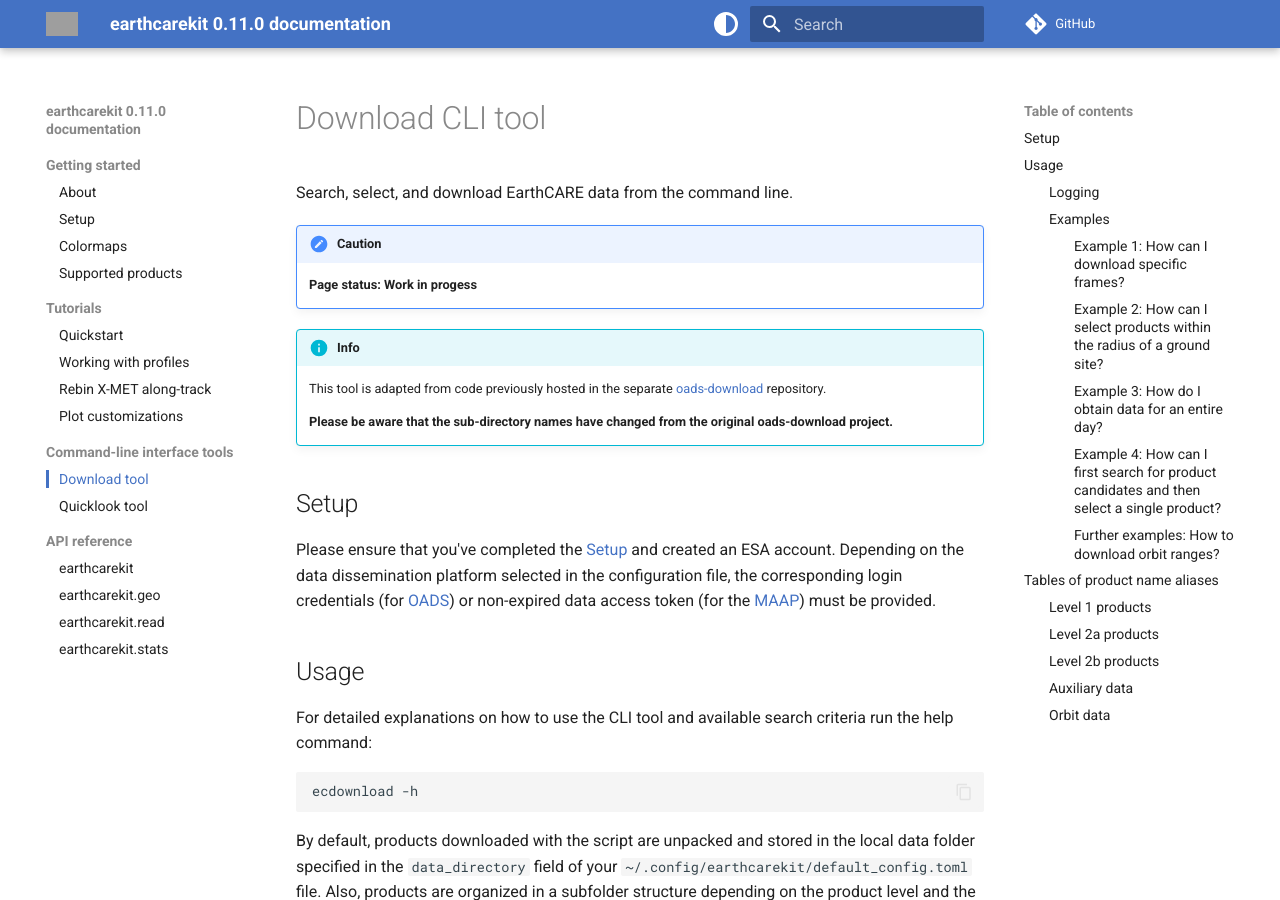
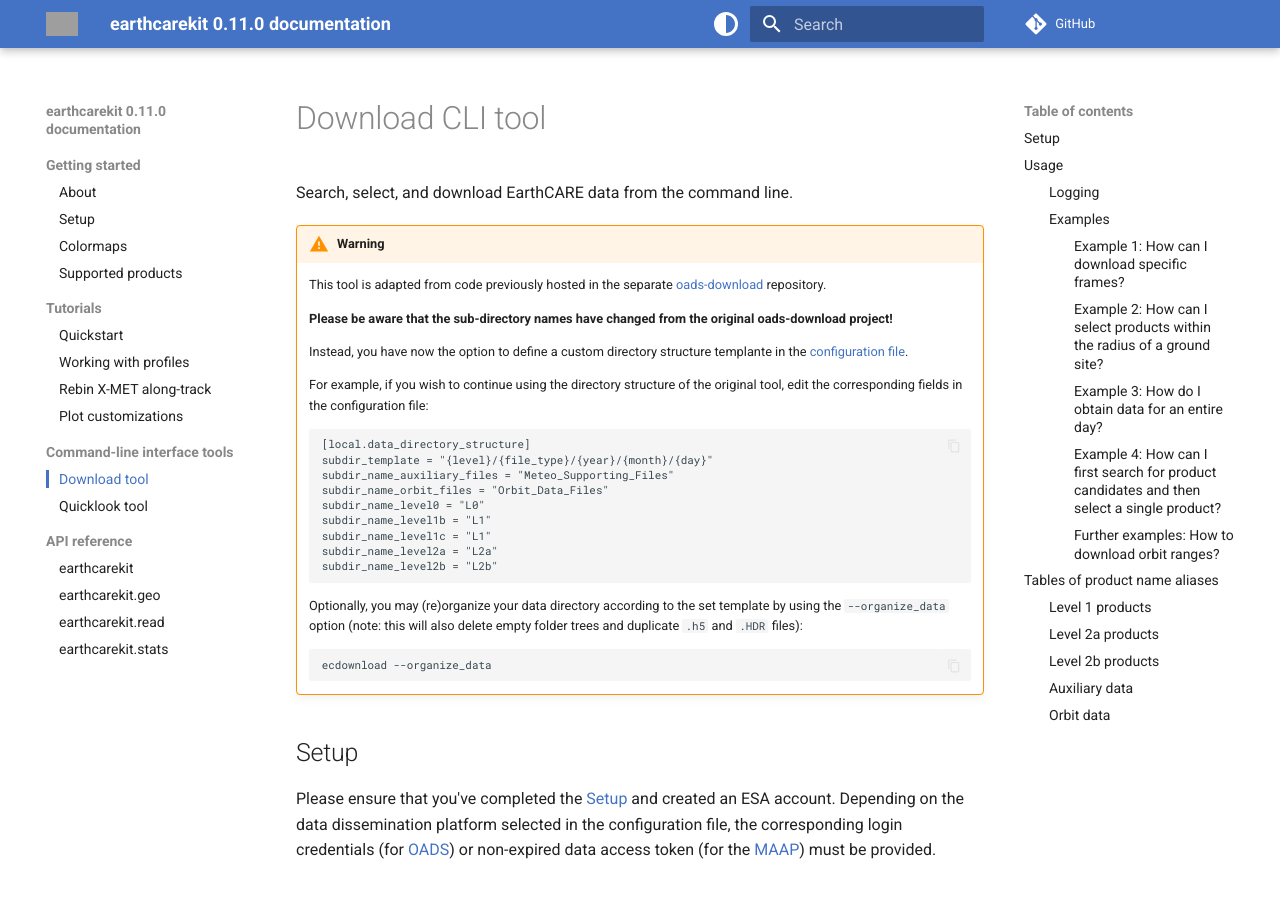
Before and after one commit to TROPOS-RSD/earthcarekit, an MkDocs documentation site: the page built from docs/cli/ecdownload.md, in a window 1280 px wide and 900 px high. Built offline with MkDocs 1.6.1 and Material for MkDocs 9.7.7, drawn with Linux system fonts in a browser that asks for light colours; comment, search, counter and statistics services are not loaded; grey boxes are pictures that could not be loaded.

Commit message:
Edited docs

````diff
--- a/docs/cli/ecdownload.md
+++ b/docs/cli/ecdownload.md
@@ -2,13 +2,32 @@
 
 Search, select, and download EarthCARE data from the command line.
 
-!!! caution
-    **Page status: Work in progess**
-
-!!! info
+!!! warning
     This tool is adapted from code previously hosted in the separate [oads-download](https://github.com/koenigleon/oads-download/tree/main) repository.
 
-    **Please be aware that the sub-directory names have changed from the original oads-download project.**
+    **Please be aware that the sub-directory names have changed from the original oads-download project!**
+
+    Instead, you have now the option to define a custom directory structure templante in the [configuration file](../setup.md#configuration).
+
+    For example, if you wish to continue using the directory structure of the original tool, edit the corresponding fields in the configuration file:
+
+    ```
+    [local.data_directory_structure]
+    subdir_template = "{level}/{file_type}/{year}/{month}/{day}"
+    subdir_name_auxiliary_files = "Meteo_Supporting_Files"
+    subdir_name_orbit_files = "Orbit_Data_Files"
+    subdir_name_level0 = "L0"
+    subdir_name_level1b = "L1"
+    subdir_name_level1c = "L1"
+    subdir_name_level2a = "L2a"
+    subdir_name_level2b = "L2b"
+    ```
+
+    Optionally, you may (re)organize your data directory according to the set template by using the `--organize_data` option (note: this will also delete empty folder trees and duplicate `.h5` and `.HDR` files):
+
+    ```
+    ecdownload --organize_data
+    ```
 
 ## Setup
 
````
Also changed, not shown: docs/index.md (+5 -5 lines).
